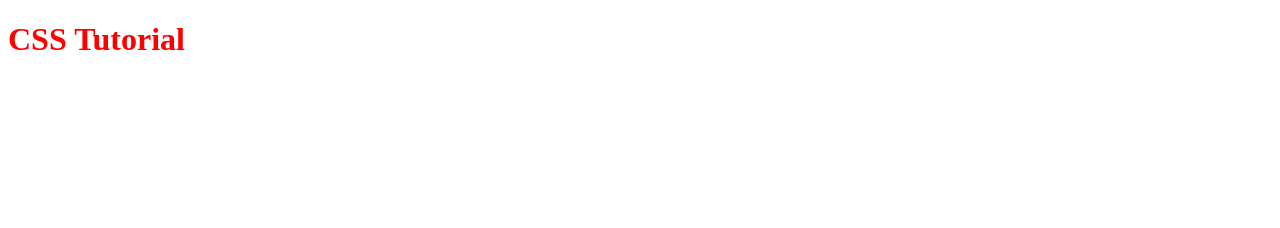
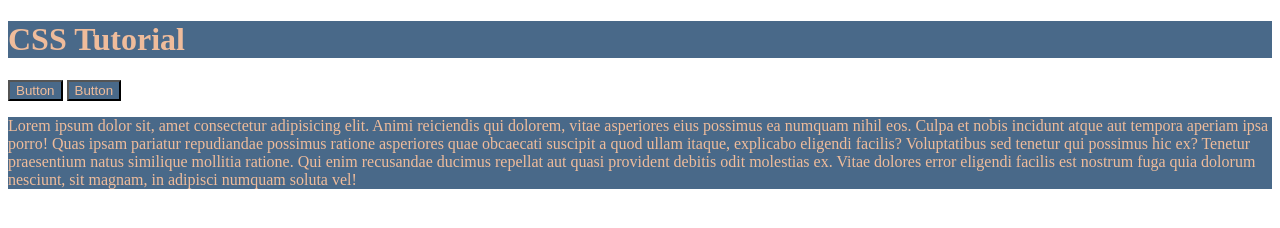
Before and after one commit to setiawancode/belajar-CSS, a plain HTML site: page index.html in a window 1280 px wide. Drawn offline with Linux system fonts and the light colour scheme.

Commit message:
menambahkan beberapa text di index html dan melakukan styling lewa style.css

```diff
--- a/assets/css/style.css
+++ b/assets/css/style.css
@@ -1,3 +1,14 @@
 h1 {
-  color: red;
+  color: #efbc9b;
+  background-color: #496989;
 }
+
+button {
+  color: #efbc9b;
+  background-color: #496989;
+}
+
+p {
+  color: #efbc9b;
+  background-color: #496989;
+}
--- a/index.html
+++ b/index.html
@@ -17,5 +17,10 @@
     <button style="background-color: blue; color: white">Click Me</button> -->
     <!-- <h1>CSS Tutorial</h1> -->
     <h1>CSS Tutorial</h1>
+    <button>Button</button>
+    <button>Button</button>
+    <p>Lorem ipsum dolor sit, amet consectetur adipisicing elit. Animi reiciendis qui dolorem, vitae asperiores eius possimus ea numquam nihil eos. Culpa et nobis incidunt atque aut tempora aperiam ipsa porro!
+    Quas ipsam pariatur repudiandae possimus ratione asperiores quae obcaecati suscipit a quod ullam itaque, explicabo eligendi facilis? Voluptatibus sed tenetur qui possimus hic ex? Tenetur praesentium natus similique mollitia ratione.
+    Qui enim recusandae ducimus repellat aut quasi provident debitis odit molestias ex. Vitae dolores error eligendi facilis est nostrum fuga quia dolorum nesciunt, sit magnam, in adipisci numquam soluta vel!</p>
   </body>
 </html>
```
